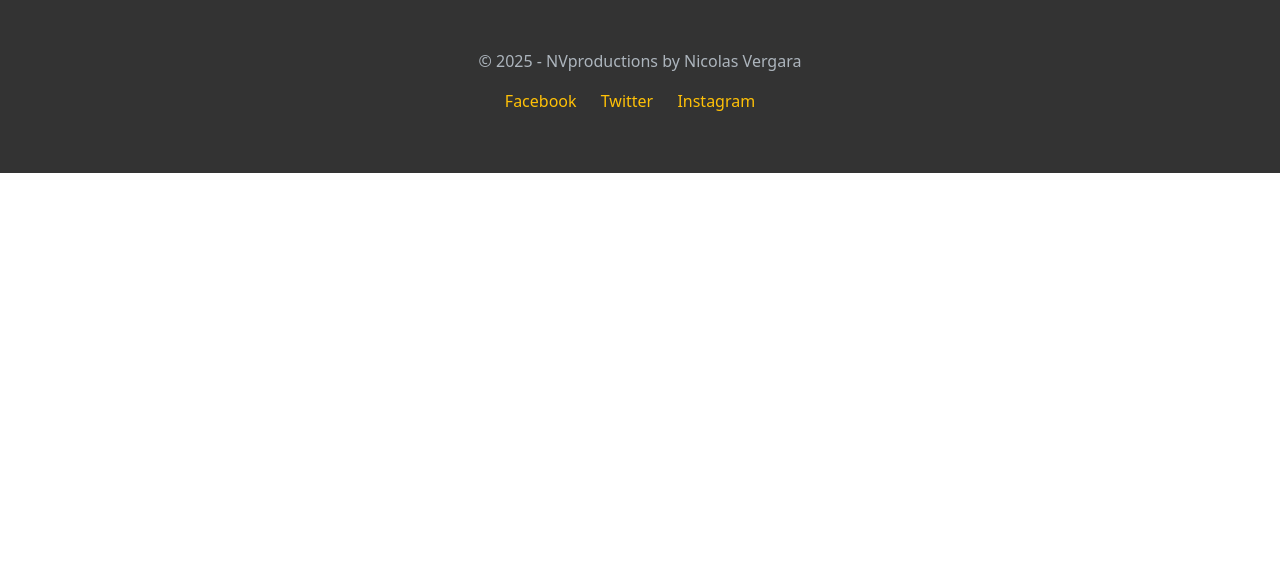
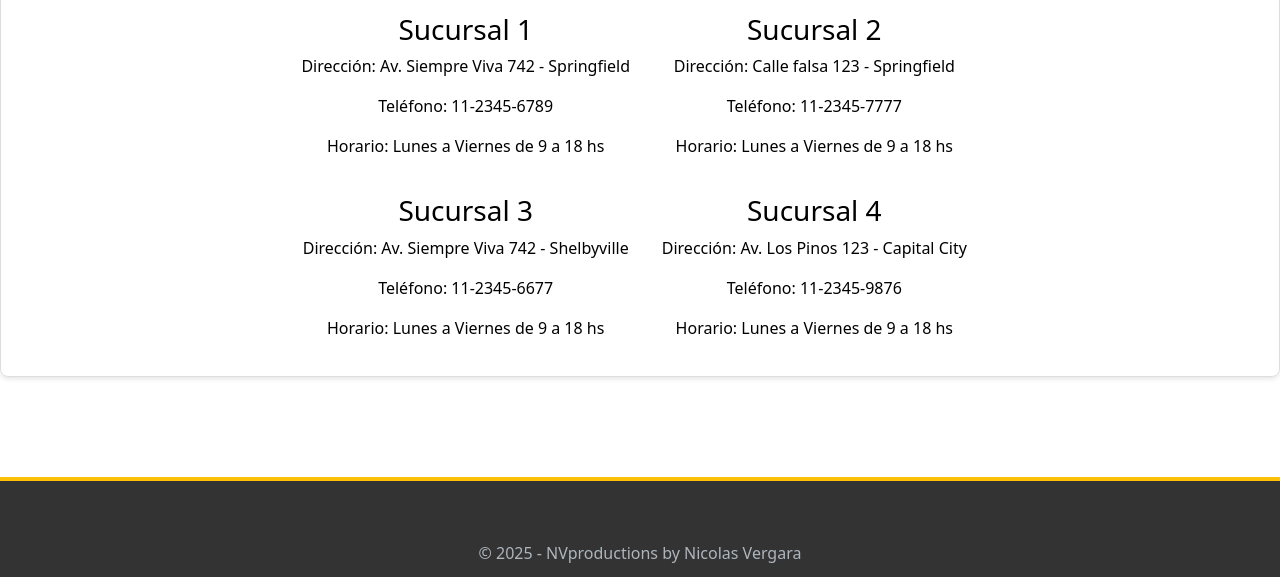
Before and after one commit to vqn2410/proyectoDesarrolloWeb-CoderMenu, a plain HTML site: page pages/contacto.html in a window 1280 px wide. Shown: the part 815-1392 px from the top of the page. Before the commit the page ends 988 px from the top, so only its background shows below. Drawn offline with nearby package versions, Linux system fonts and the light colour scheme.

Commit message:
Agregue sucursales

```diff
--- a/css/style.css
+++ b/css/style.css
@@ -592,6 +592,22 @@ header {
     display: block;
 }
 
+.contenedor-sucursales {
+    margin-top: var(--espaciado);
+    padding: var(--espaciado);
+    border-radius: var(--radio-borde);
+    border: 1px solid #ddd;
+    box-shadow: 0 2px 5px rgba(0, 0, 0, 0.1);
+    height: 100%;
+    font-size: 1rem;
+    text-align: center;
+    display: flex;
+    flex-direction: column;
+    justify-content: center;
+    align-items: center;
+    color: var(--color-total-black);
+}
+
 /* Formulario */
 .grupo-formulario {
     margin-bottom: 15px;
--- a/pages/contacto.html
+++ b/pages/contacto.html
@@ -75,6 +75,38 @@
                 </form>
             </div>
         </section>
+        <section>
+            <div class="contenedor-sucursales">
+                <h2>Sucursales</h2>
+                <p>Encontranos en nuestras sucursales</p>
+                <div class="cuadricula cuadricula-2">
+                    <div class="tarjeta-sucursal">
+                        <h3>Sucursal 1</h3>
+                        <p>Dirección: Av. Siempre Viva 742 - Springfield</p>
+                        <p>Teléfono: 11-2345-6789</p>
+                        <p>Horario: Lunes a Viernes de 9 a 18 hs</p>
+                    </div>
+                    <div class="tarjeta-sucursal">
+                        <h3>Sucursal 2</h3>
+                        <p>Dirección: Calle falsa 123 - Springfield</p>
+                        <p>Teléfono: 11-2345-7777</p>
+                        <p>Horario: Lunes a Viernes de 9 a 18 hs</p>
+                    </div>
+                    <div class="tarjeta-sucursal">
+                        <h3>Sucursal 3</h3>
+                        <p>Dirección: Av. Siempre Viva 742 - Shelbyville</p>
+                        <p>Teléfono: 11-2345-6677</p>
+                        <p>Horario: Lunes a Viernes de 9 a 18 hs</p>
+                    </div>
+                    <div class="tarjeta-sucursal">
+                        <h3>Sucursal 4</h3>
+                        <p>Dirección: Av. Los Pinos 123 - Capital City</p>
+                        <p>Teléfono: 11-2345-9876</p>
+                        <p>Horario: Lunes a Viernes de 9 a 18 hs</p>
+                    </div>
+                </div>
+            </div>
+        </section>
     </main>
 
     <footer>
```
